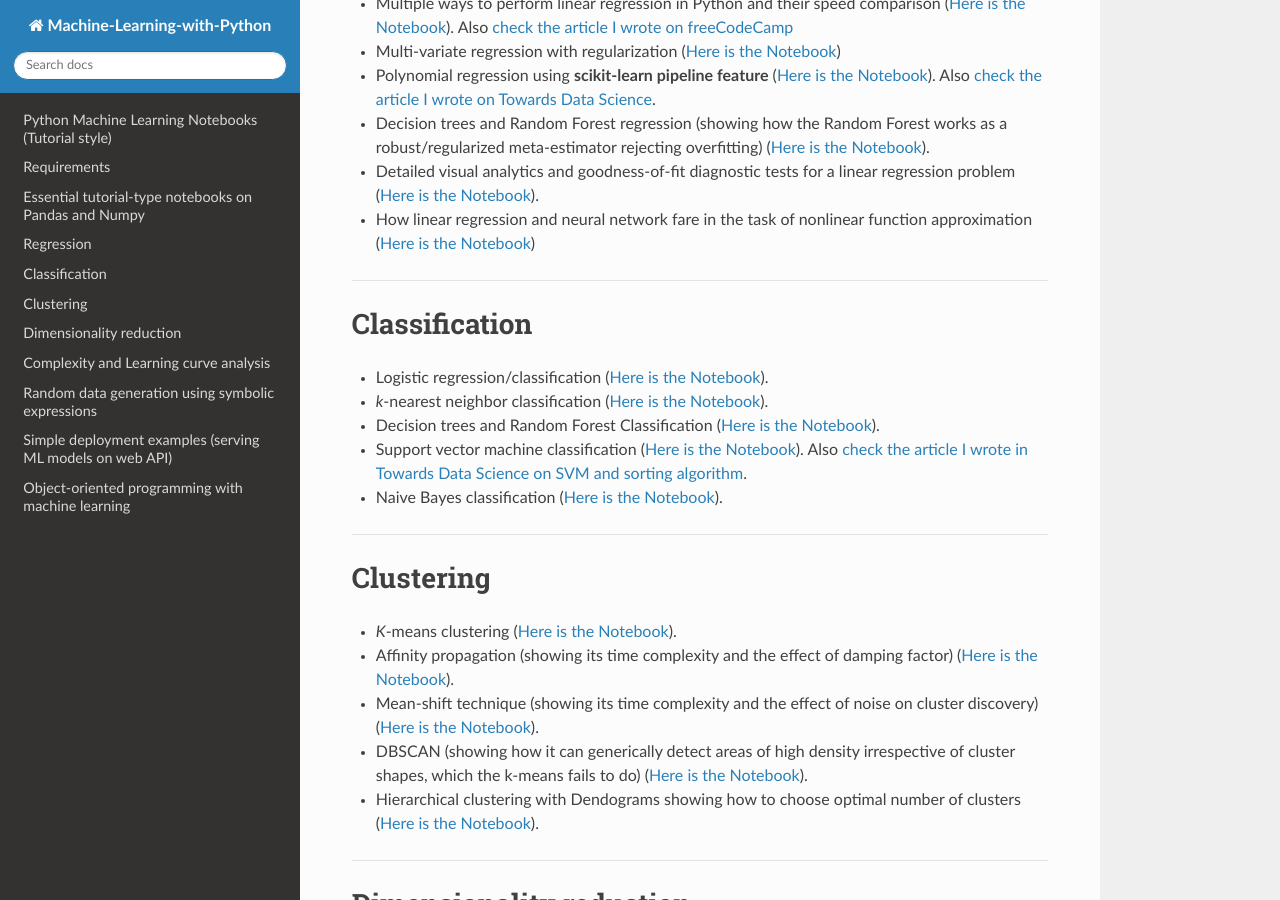
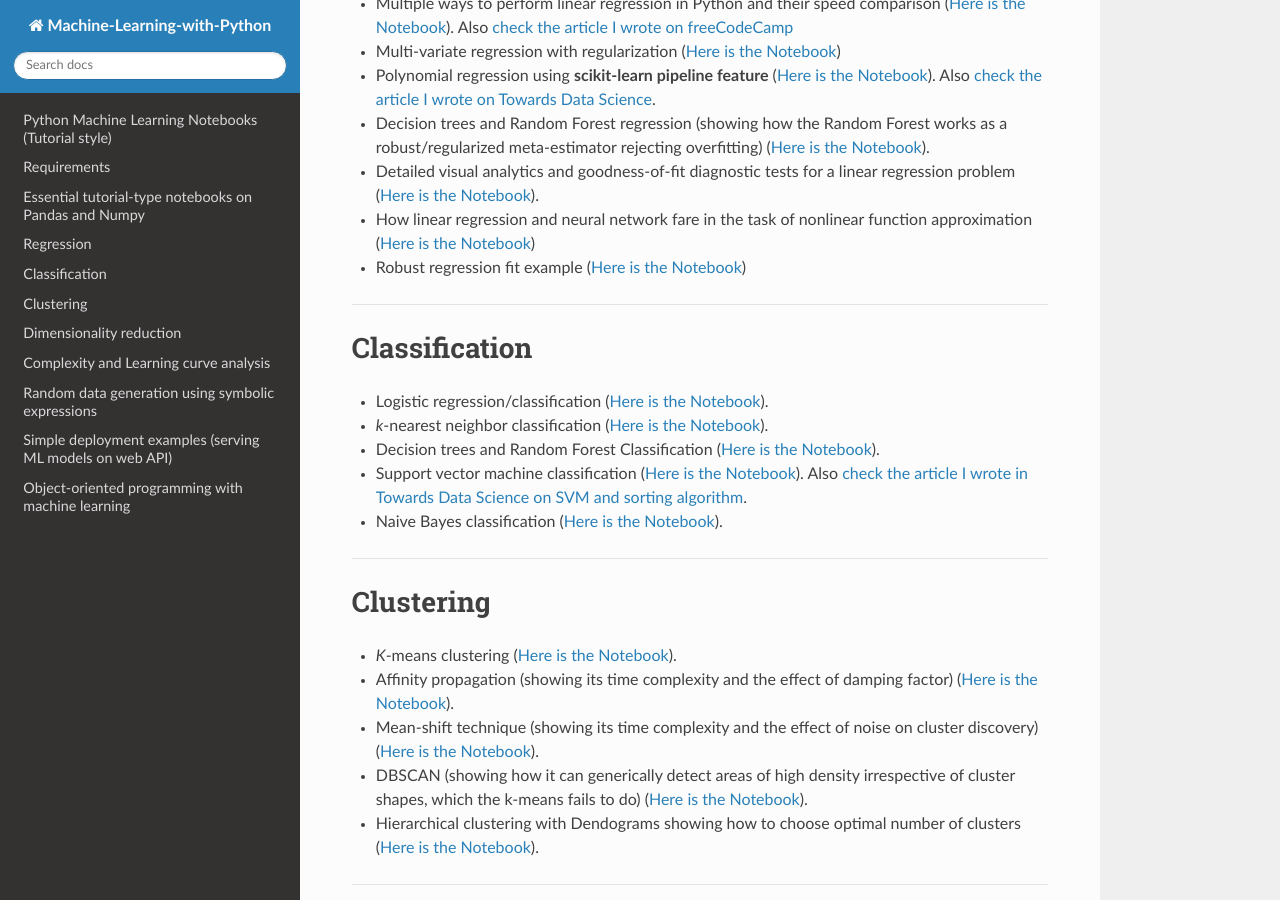
Before and after one commit to tirthajyoti/Machine-Learning-with-Python, a Sphinx documentation site: the page built from docs/index.rst, in a window 1280 px wide and 900 px high, scrolled down 1725 px. Built offline with Sphinx 7.4.7 and the Read the Docs theme 2.0.0, drawn with Linux system fonts in a browser that asks for light colours.

Commit message:
Update index.rst

```diff
--- a/docs/index.rst
+++ b/docs/index.rst
@@ -95,6 +95,8 @@
    Notebook <https://github.com/tirthajyoti/Machine-Learning-with-Python/blob/master/Regression/Regression_Diagnostics.ipynb>`__).
 
 - How linear regression and neural network fare in the task of nonlinear function approximation (`Here is the Notebook <https://github.com/tirthajyoti/Machine-Learning-with-Python/blob/master/Function%20Approximation%20by%20Neural%20Network/Function%20approximation%20by%20linear%20model%20and%20deep%20network.ipynb>`__)
+
+- Robust regression fit example (`Here is the Notebook <https://github.com/tirthajyoti/Machine-Learning-with-Python/blob/master/Regression/Robust%20Linear%20Regression.ipynb>`__)
 
 --------------
 
```
